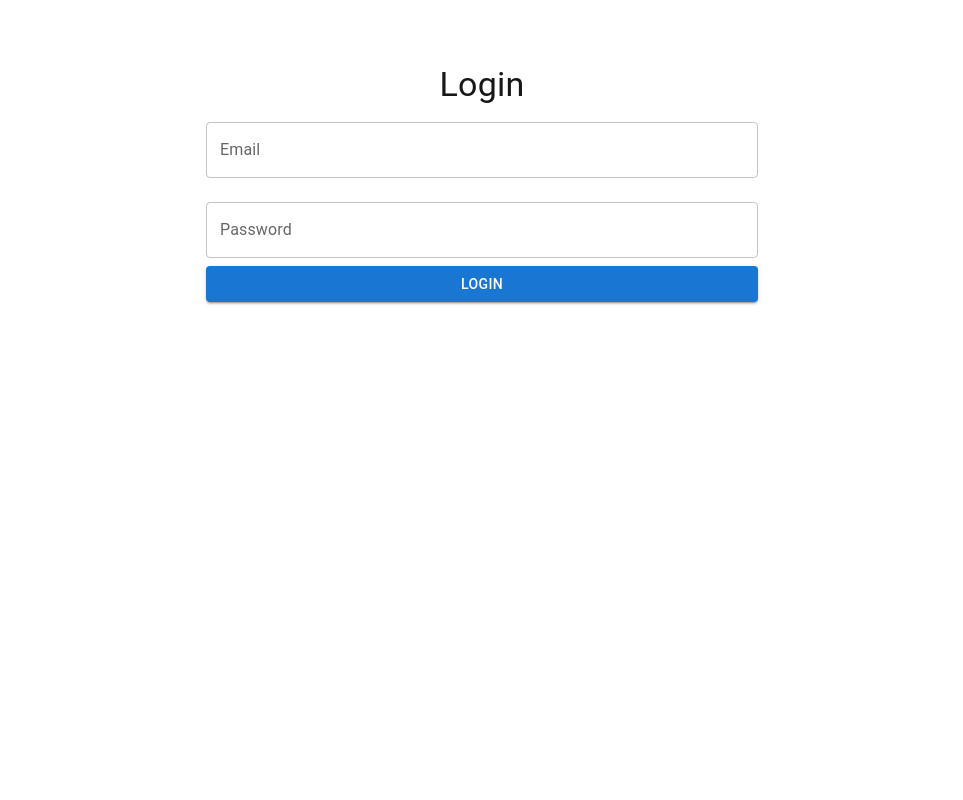
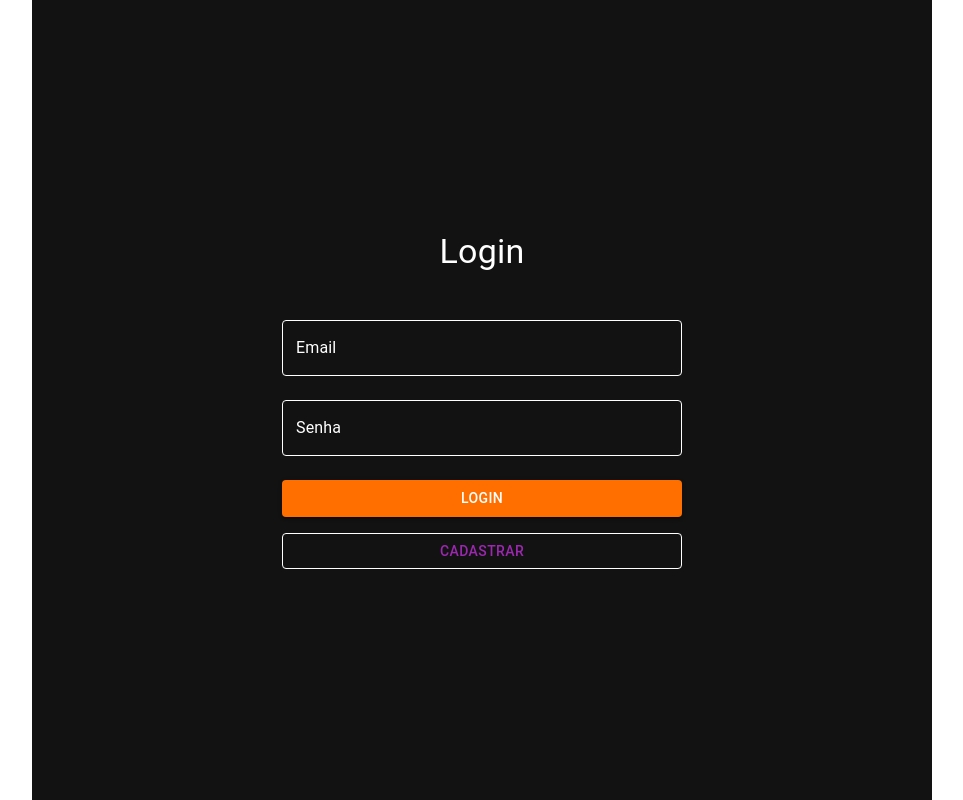
Before and after one commit to VRaptor-Code/forum-web, a Next.js app: page /auth/login in a window 1280 px wide. Shown: the whole page, without its empty margins (158-1121 px from the left). Built offline with nearby package versions, Linux system fonts and the light colour scheme.

Commit message:
update login

```diff
--- a/src/app/auth/login/page.tsx
+++ b/src/app/auth/login/page.tsx
@@ -1,22 +1,39 @@
-"use client"
+"use client";
 
-
-import { useState } from "react"
-import { TextField, Button, Container, Typography, Box } from "@mui/material"
+import { useState } from "react";
+import { TextField, Button, Container, Typography, Box } from "@mui/material";
+import Link from "next/link";
 
 const Login = () => {
-  const [email, setEmail] = useState("")
-  const [password, setPassword] = useState("")
+  const [email, setEmail] = useState("");
+  const [password, setPassword] = useState("");
 
   const handleLogin = () => {
     // Simulação de login (adapte para seu backend)
-    console.log("Email:", email, "Password:", password)
-  }
+    console.log("Email:", email, "Password:", password);
+  };
 
   return (
-    <Container maxWidth="sm">
-      <Box sx={{ mt: 8 }}>
-        <Typography variant="h4" align="center">Login</Typography>
+    <Container
+      maxWidth="md" // Aumentei o maxWidth para corresponder ao QuestionsPage
+      sx={{
+        bgcolor: "#121212", // Mantendo o fundo escuro
+        color: "#ffffff", // Texto branco
+        minHeight: "100vh", // Altura mínima de 100vh
+        padding: 4, // Padding consistente
+        display: "flex", // Centralizando verticalmente
+        flexDirection: "column",
+        alignItems: "center", // Centralizando horizontalmente
+        justifyContent: "center",
+      }}
+    >
+      <Typography variant="h4" align="center" sx={{ mb: 4 }}>
+        Login
+      </Typography>
+      <Box
+        component="form" // Usando Box como formulário
+        sx={{ width: "100%", maxWidth: 400 }} // Largura máxima para o formulário
+      >
         <TextField
           label="Email"
           variant="outlined"
@@ -24,26 +41,55 @@ const Login = () => {
           margin="normal"
           value={email}
           onChange={(e) => setEmail(e.target.value)}
+          InputLabelProps={{ style: { color: "#ffffff" } }} // Label branca
+          sx={{
+            input: { color: "#ffffff" },
+            ".MuiOutlinedInput-root": {
+              "& fieldset": { borderColor: "#ffffff" },
+              "&:hover fieldset": { borderColor: "#ff6f00" }, // Cor da borda ao passar o mouse
+            },
+          }}
         />
         <TextField
-          label="Password"
+          label="Senha"
           type="password"
           variant="outlined"
           fullWidth
           margin="normal"
           value={password}
           onChange={(e) => setPassword(e.target.value)}
+          InputLabelProps={{ style: { color: "#ffffff" } }} // Label branca
+          sx={{
+            input: { color: "#ffffff" },
+            ".MuiOutlinedInput-root": {
+              "& fieldset": { borderColor: "#ffffff" },
+              "&:hover fieldset": { borderColor: "#ff6f00" }, // Cor da borda ao passar o mouse
+            },
+          }}
         />
         <Button
           variant="contained"
           color="primary"
           fullWidth
-          onClick={handleLogin}>
+          onClick={handleLogin}
+          sx={{ mt: 2, backgroundColor: "#ff6f00" }} // Estilizando o botão
+        >
           Login
         </Button>
+
+        <Link href="/registration" passHref legacyBehavior>
+          <Button
+            variant="outlined" // Alterado para outlined para contraste
+            color="secondary" // Cor secundária
+            fullWidth
+            sx={{ mt: 2, borderColor: "#ffffff" }} // Borda branca
+          >
+            Cadastrar
+          </Button>
+        </Link>
       </Box>
     </Container>
-  )
-}
+  );
+};
 
-export default Login
+export default Login;
```
